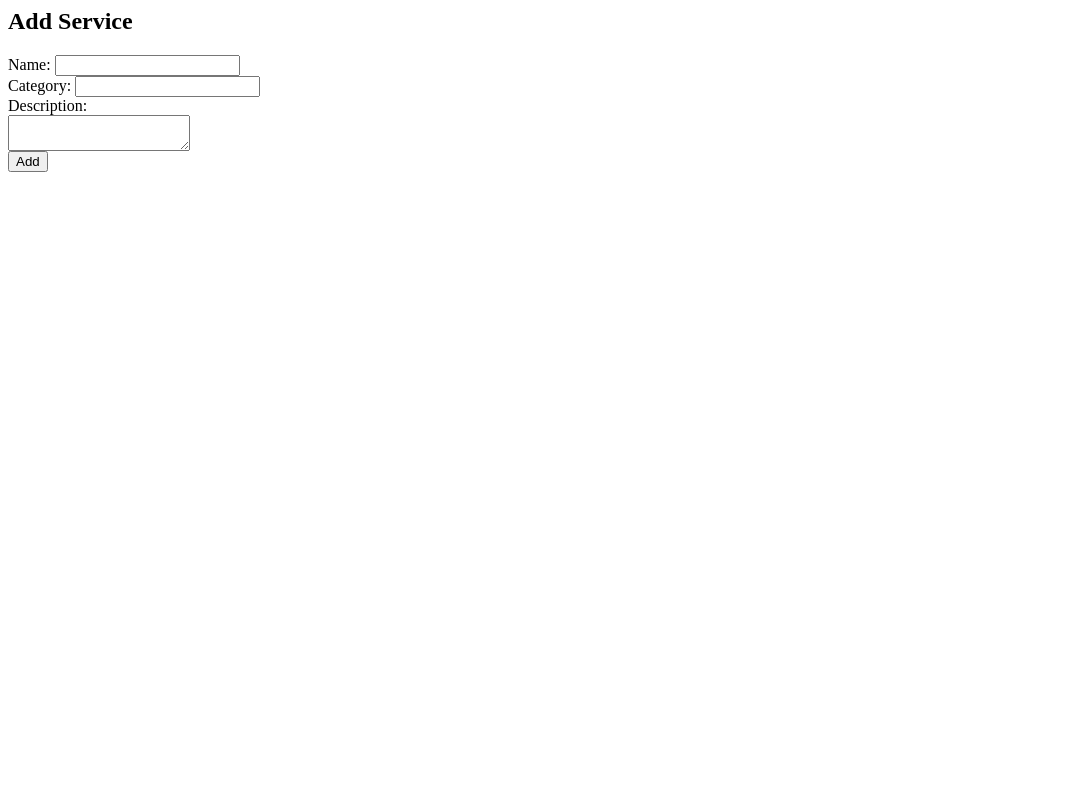
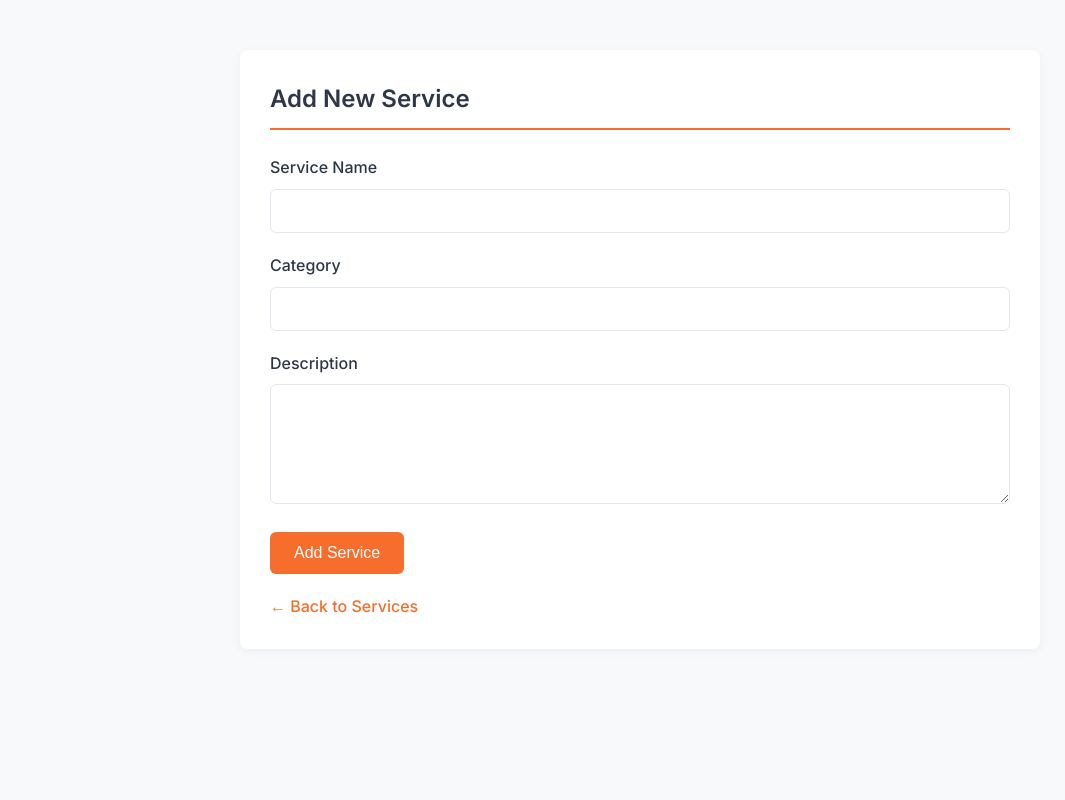
Before and after one commit to Alfin-Sebastian/localservice, a PHP site: page /add_service.php in a window 1280 px wide. Shown: the whole page, without its empty margins (0-1065 px from the left). Run offline with PHP 8.4, Linux system fonts and the light colour scheme; a user stored in the database is signed in.

Commit message:
Update add_service.php

```diff
--- a/add_service.php
+++ b/add_service.php
@@ -13,16 +13,191 @@ if ($_SERVER['REQUEST_METHOD'] === 'POST') {
 
     $stmt = $conn->prepare("INSERT INTO services (name, category, description) VALUES (?, ?, ?)");
     $stmt->bind_param("sss", $name, $cat, $desc);
-    $stmt->execute();
-    echo "Service added!";
+
+    if ($stmt->execute()) {
+        $success = "Service added successfully!";
+    } else {
+        $error = "Error adding service: " . $conn->error;
+    }
 }
 ?>
 
-<form method="POST">
-    <h2>Add Service</h2>
-    Name: <input type="text" name="name" required><br>
-    Category: <input type="text" name="category" required><br>
-    Description:<br>
-    <textarea name="description" required></textarea><br>
-    <button type="submit">Add</button>
-</form>
+<!DOCTYPE html>
+<html lang="en">
+<head>
+    <meta charset="UTF-8">
+    <meta name="viewport" content="width=device-width, initial-scale=1.0">
+    <title>Add Service | UrbanServe Admin</title>
+    <link href="https://fonts.googleapis.com/css2?family=Inter:wght@400;500;600&display=swap" rel="stylesheet">
+    <style>
+        :root {
+            --primary: #f76d2b;
+            --primary-light: rgba(247, 109, 43, 0.1);
+            --secondary: #2d3748;
+            --accent: #f0f4f8;
+            --text: #2d3748;
+            --light-text: #718096;
+            --border: #e2e8f0;
+            --white: #ffffff;
+            --success: #38a169;
+            --error: #e53e3e;
+        }
+
+        * {
+            box-sizing: border-box;
+            margin: 0;
+            padding: 0;
+        }
+
+        body {
+            font-family: 'Inter', sans-serif;
+            background-color: #f8f9fa;
+            color: var(--text);
+            line-height: 1.6;
+            padding: 20px;
+        }
+
+        .container {
+            max-width: 800px;
+            margin: 30px auto;
+            background: var(--white);
+            border-radius: 8px;
+            box-shadow: 0 2px 10px rgba(0,0,0,0.05);
+            padding: 30px;
+        }
+
+        h2 {
+            color: var(--secondary);
+            margin-bottom: 25px;
+            padding-bottom: 10px;
+            border-bottom: 2px solid var(--primary);
+        }
+
+        .form-group {
+            margin-bottom: 20px;
+        }
+
+        label {
+            display: block;
+            margin-bottom: 8px;
+            font-weight: 500;
+            color: var(--secondary);
+        }
+
+        input[type="text"],
+        textarea,
+        select {
+            width: 100%;
+            padding: 12px 15px;
+            border: 1px solid var(--border);
+            border-radius: 6px;
+            font-size: 16px;
+            transition: all 0.3s;
+        }
+
+        input[type="text"]:focus,
+        textarea:focus,
+        select:focus {
+            outline: none;
+            border-color: var(--primary);
+            box-shadow: 0 0 0 3px var(--primary-light);
+        }
+
+        textarea {
+            min-height: 120px;
+            resize: vertical;
+        }
+
+        .btn {
+            display: inline-block;
+            padding: 12px 24px;
+            background-color: var(--primary);
+            color: var(--white);
+            border: none;
+            border-radius: 6px;
+            font-size: 16px;
+            font-weight: 500;
+            cursor: pointer;
+            transition: background-color 0.3s;
+        }
+
+        .btn:hover {
+            background-color: #e05b1a;
+        }
+
+        .alert {
+            padding: 15px;
+            margin-bottom: 20px;
+            border-radius: 6px;
+        }
+
+        .alert-success {
+            background-color: rgba(56, 161, 105, 0.1);
+            color: var(--success);
+            border-left: 4px solid var(--success);
+        }
+
+        .alert-error {
+            background-color: rgba(226, 66, 66, 0.1);
+            color: var(--error);
+            border-left: 4px solid var(--error);
+        }
+
+        .back-link {
+            display: inline-block;
+            margin-top: 20px;
+            color: var(--primary);
+            text-decoration: none;
+            font-weight: 500;
+        }
+
+        .back-link:hover {
+            text-decoration: underline;
+        }
+
+        @media (max-width: 768px) {
+            .container {
+                padding: 20px;
+            }
+        }
+    </style>
+</head>
+<body>
+    <div class="container">
+        <h2>Add New Service</h2>
+
+        <?php if (isset($success)): ?>
+            <div class="alert alert-success">
+                <?php echo $success; ?>
+            </div>
+        <?php endif; ?>
+
+        <?php if (isset($error)): ?>
+            <div class="alert alert-error">
+                <?php echo $error; ?>
+            </div>
+        <?php endif; ?>
+
+        <form method="POST">
+            <div class="form-group">
+                <label for="name">Service Name</label>
+                <input type="text" id="name" name="name" required>
+            </div>
+
+            <div class="form-group">
+                <label for="category">Category</label>
+                <input type="text" id="category" name="category" required>
+            </div>
+
+            <div class="form-group">
+                <label for="description">Description</label>
+                <textarea id="description" name="description" required></textarea>
+            </div>
+
+            <button type="submit" class="btn">Add Service</button>
+        </form>
+
+        <a href="services.php" class="back-link">← Back to Services</a>
+    </div>
+</body>
+</html>
```
